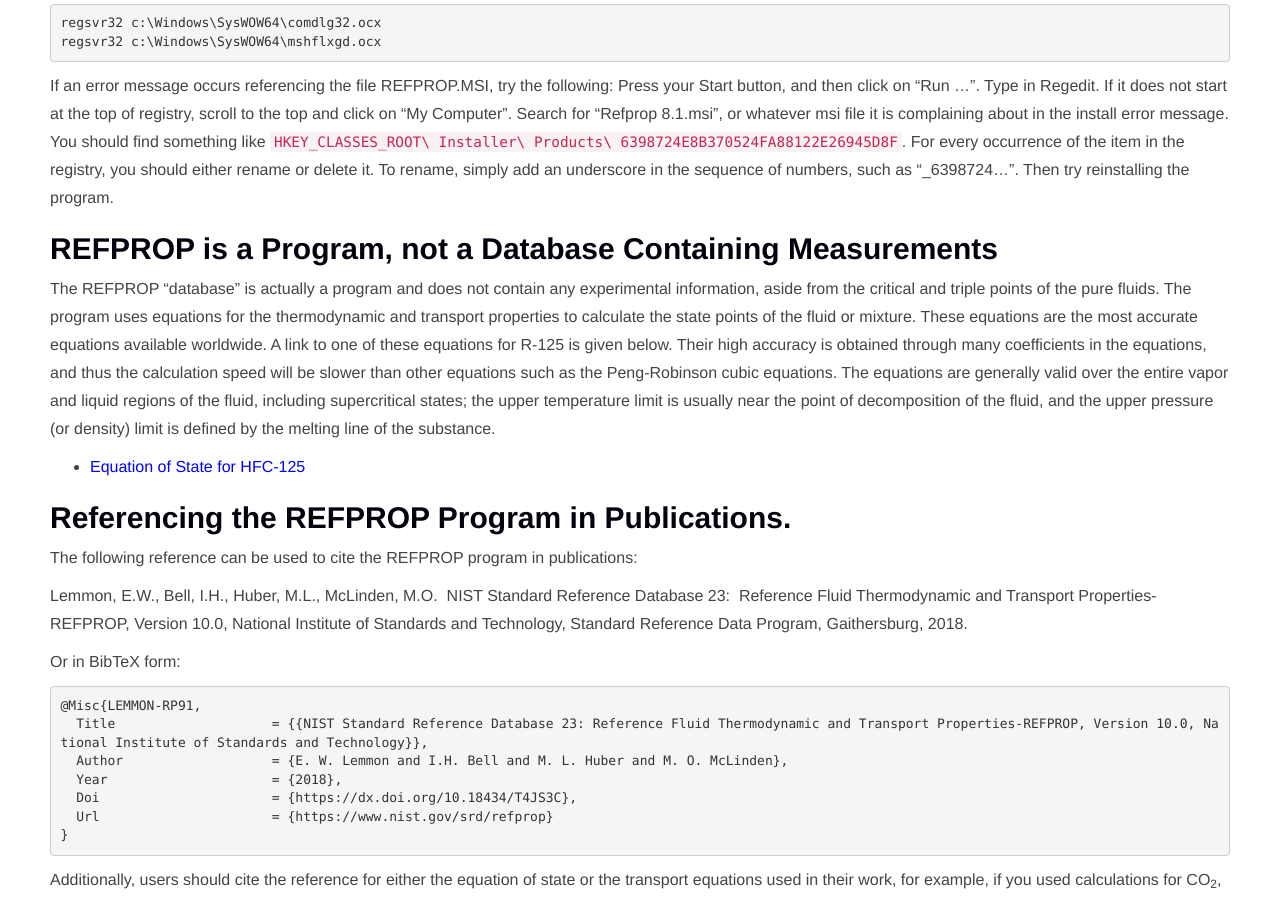
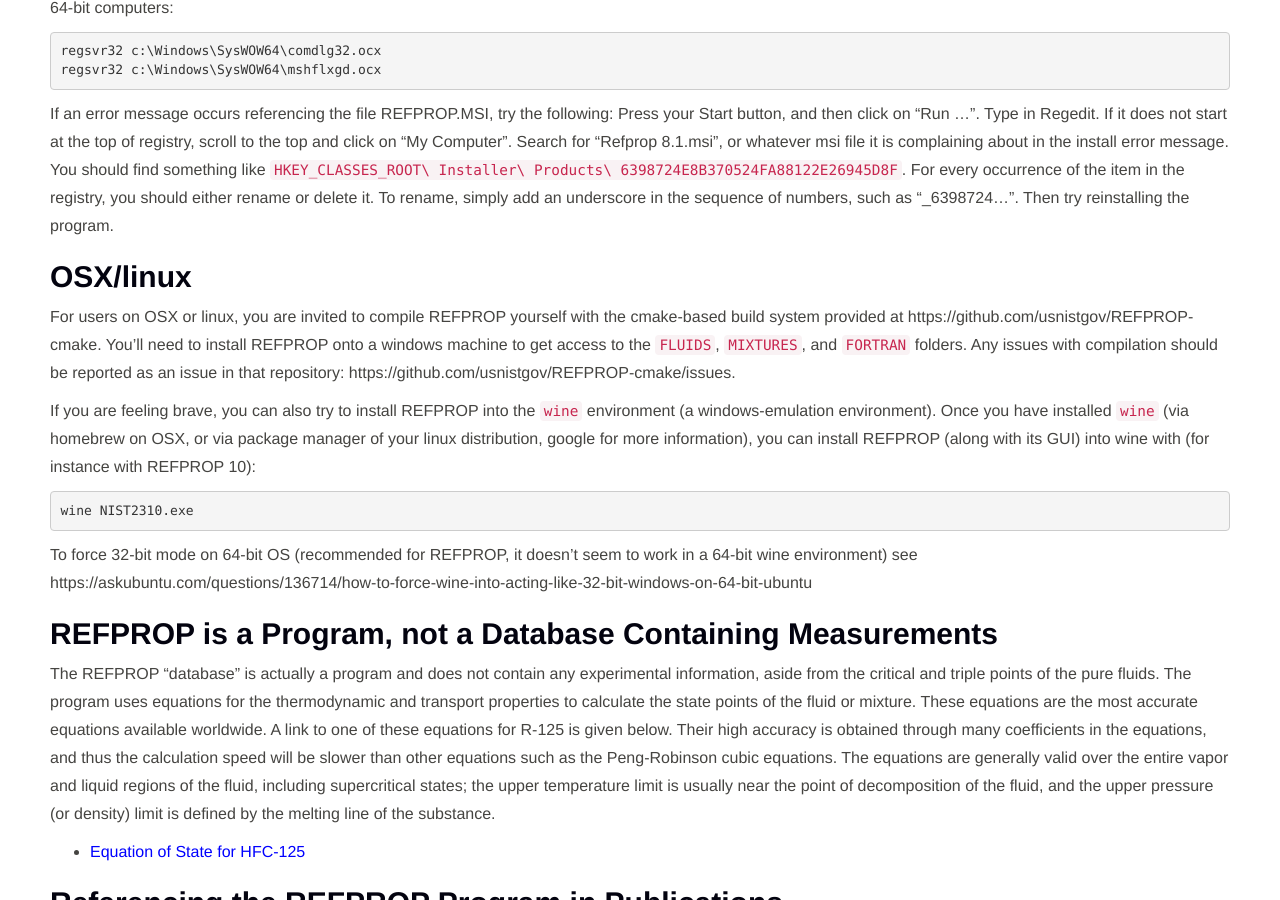
Before and after one commit to usnistgov/REFPROP-docs, a Jekyll site: the page built from index.md, in a window 1280 px wide and 900 px high, scrolled down 3013 px. Built offline with Jekyll 4.4.1, drawn with Linux system fonts in a browser that asks for light colours; nearby versions of some CDN libraries; library files that are not in the unit come from our copies.

Commit message:
Add non-windows instructions

````diff
--- a/index.md
+++ b/index.md
@@ -17,12 +17,13 @@
 
 1. [Getting Help](#getting-help)
 2. [Installation Problems](#installation-problems)
-3. [REFPROP is a Program, not a Database Containing Measurements](#refprop-is-a-program-not-a-database-containing-measurements)
-4. [Referencing the REFPROP Program in Publications](#referencing-the-refprop-program-in-publications)
-5. [Updates to Version 10.0](#updates-to-version-100)
-6. [Updates to Version 9.1](#updates-to-version-91)
-7. [Help File](#help-file)
-8. [List of Fluids](#list-of-fluids)
+3. [OSX/linux](#osx-linux)
+4. [REFPROP is a Program, not a Database Containing Measurements](#refprop-is-a-program-not-a-database-containing-measurements)
+5. [Referencing the REFPROP Program in Publications](#referencing-the-refprop-program-in-publications)
+6. [Updates to Version 10.0](#updates-to-version-100)
+7. [Updates to Version 9.1](#updates-to-version-91)
+8. [Help File](#help-file)
+9. [List of Fluids](#list-of-fluids)
 
 **Using the Program**
 
@@ -116,6 +117,19 @@
 ```
 
 If an error message occurs referencing the file REFPROP.MSI, try the following: Press your Start button, and then click on "Run …". Type in Regedit. If it does not start at the top of registry, scroll to the top and click on "My Computer". Search for "Refprop 8.1.msi", or whatever msi file it is complaining about in the install error message. You should find something like ``HKEY_CLASSES_ROOT\ Installer\ Products\ 6398724E8B370524FA88122E26945D8F``. For every occurrence of the item in the registry, you should either rename or delete it. To rename, simply add an underscore in the sequence of numbers, such as "_6398724...". Then try reinstalling the program.
+
+## OSX/linux
+
+For users on OSX or linux, you are invited to compile REFPROP yourself with the cmake-based build system provided at https://github.com/usnistgov/REFPROP-cmake.  You'll need to install REFPROP onto a windows machine to get access to the ``FLUIDS``, ``MIXTURES``, and ``FORTRAN`` folders. Any issues with compilation should be reported as an issue in that repository: https://github.com/usnistgov/REFPROP-cmake/issues.
+
+If you are feeling brave, you can also try to install REFPROP into the ``wine`` environment (a windows-emulation environment).  Once you have installed ``wine`` (via homebrew on OSX, or via package manager of your linux distribution, google for more information), you can install REFPROP (along with its GUI) into wine with (for instance with REFPROP 10):
+
+```
+wine NIST2310.exe
+```
+
+To force 32-bit mode on 64-bit OS (recommended for REFPROP, it doesn't seem to work in a 64-bit wine environment) see https://askubuntu.com/questions/136714/how-to-force-wine-into-acting-like-32-bit-windows-on-64-bit-ubuntu
+
 
 ## REFPROP is a Program, not a Database Containing Measurements
 The REFPROP "database" is actually a program and does not contain any experimental information, aside from the critical and triple points of the pure fluids. The program uses equations for the thermodynamic and transport properties to calculate the state points of the fluid or mixture. These equations are the most accurate equations available worldwide. A link to one of these equations for R-125 is given below. Their high accuracy is obtained through many coefficients in the equations, and thus the calculation speed will be slower than other equations such as the Peng-Robinson cubic equations. The equations are generally valid over the entire vapor and liquid regions of the fluid, including supercritical states; the upper temperature limit is usually near the point of decomposition of the fluid, and the upper pressure (or density) limit is defined by the melting line of the substance.
````
